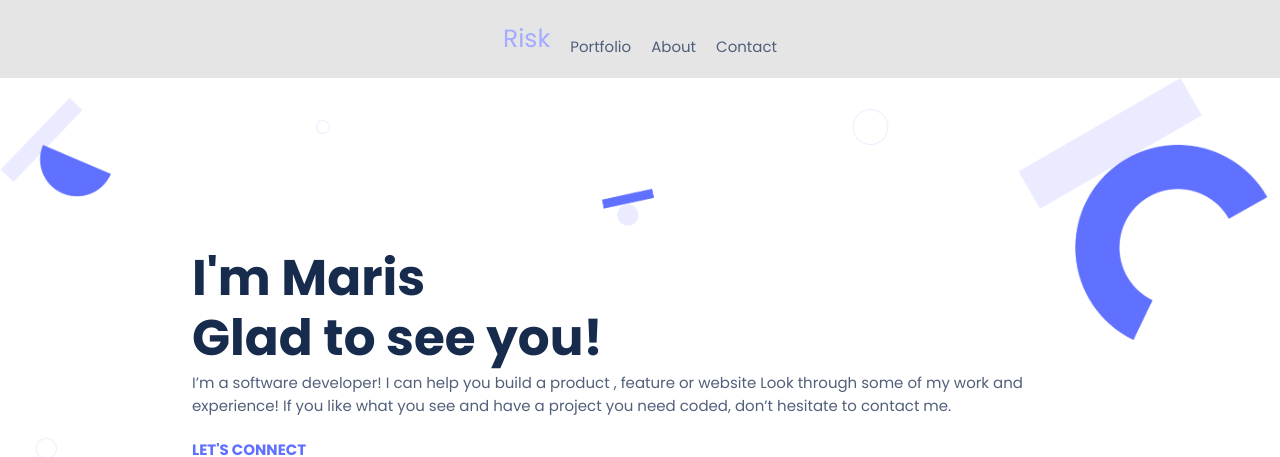
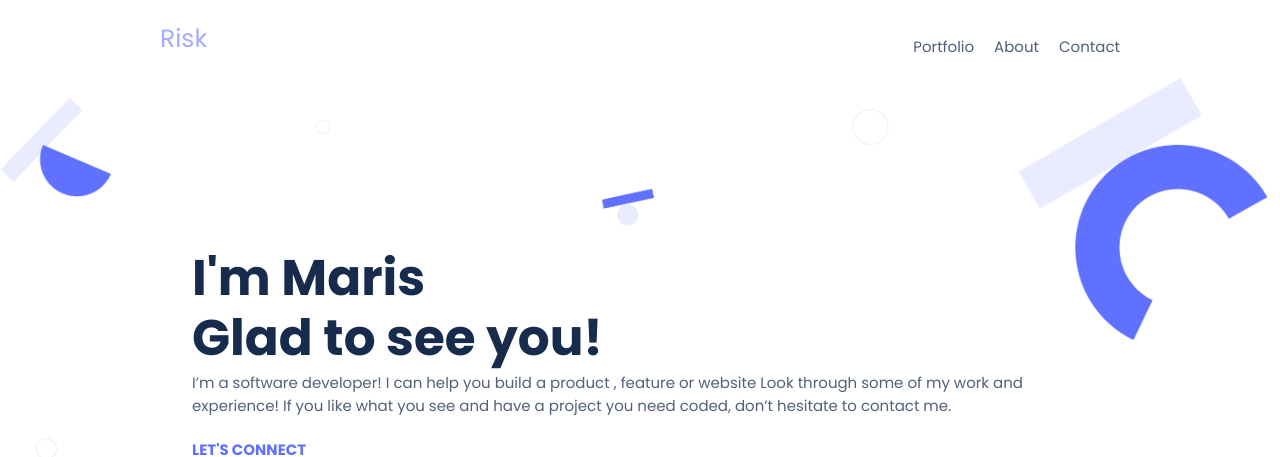
Before and after one commit to riskmaris/mobile-menu-branch, a website: page index.html in a window 1280 px wide. Shown: the top 457 px of the page. Drawn offline with nearby package versions, Linux system fonts and the light colour scheme.

Commit message:
Make changes

```diff
--- a/style.css
+++ b/style.css
@@ -21,7 +21,7 @@ body {
 }
 
 .navbar {
-  color: #a3acff;
+  color: #6070ff;
   display: flex;
   justify-content: space-between;
   padding: 20px 0;
@@ -412,7 +412,7 @@ hr {
     align-items: center;
   }
 
-  .navbor {
+  .navbar {
     width: 100%;
     display: flex;
     justify-content: space-between;
```
